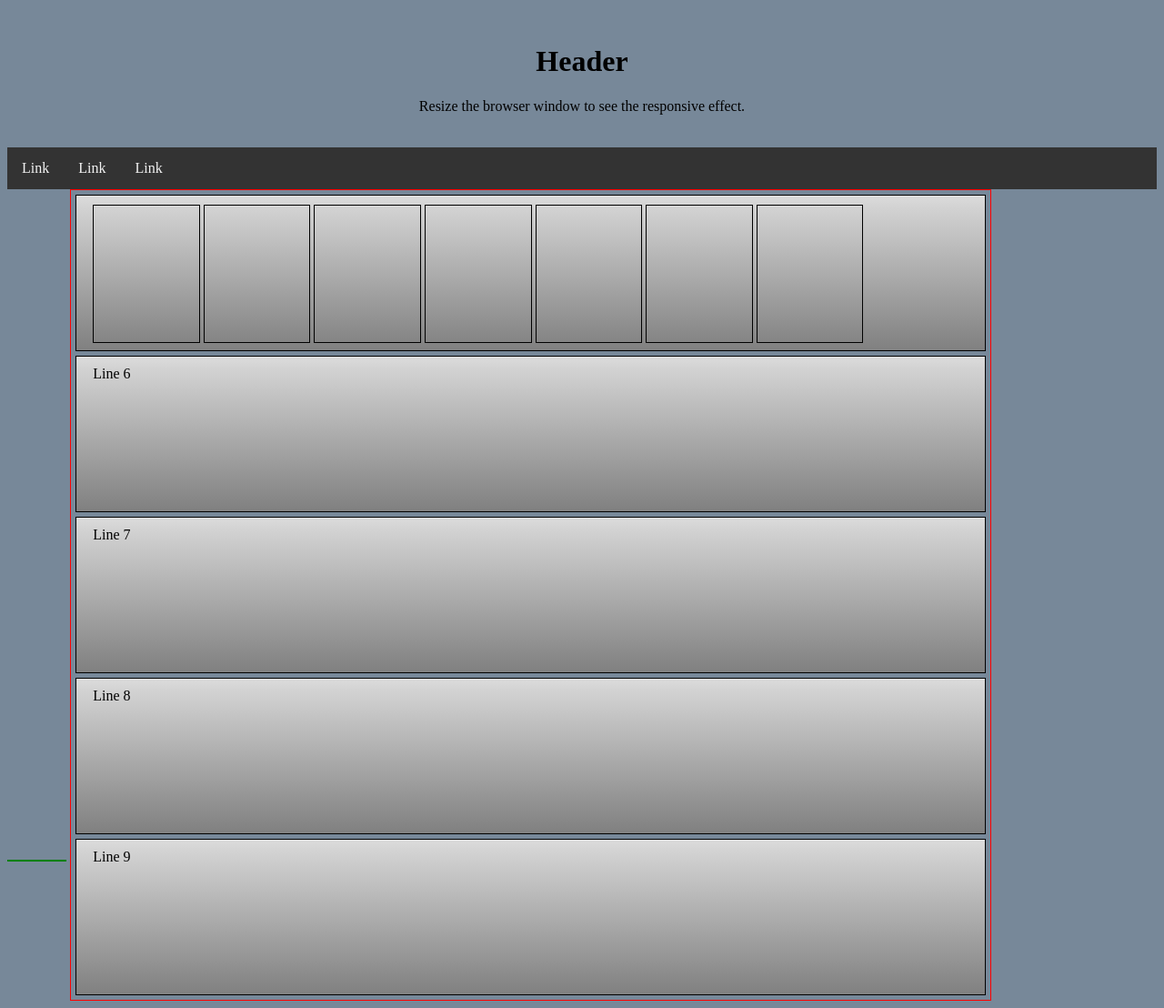
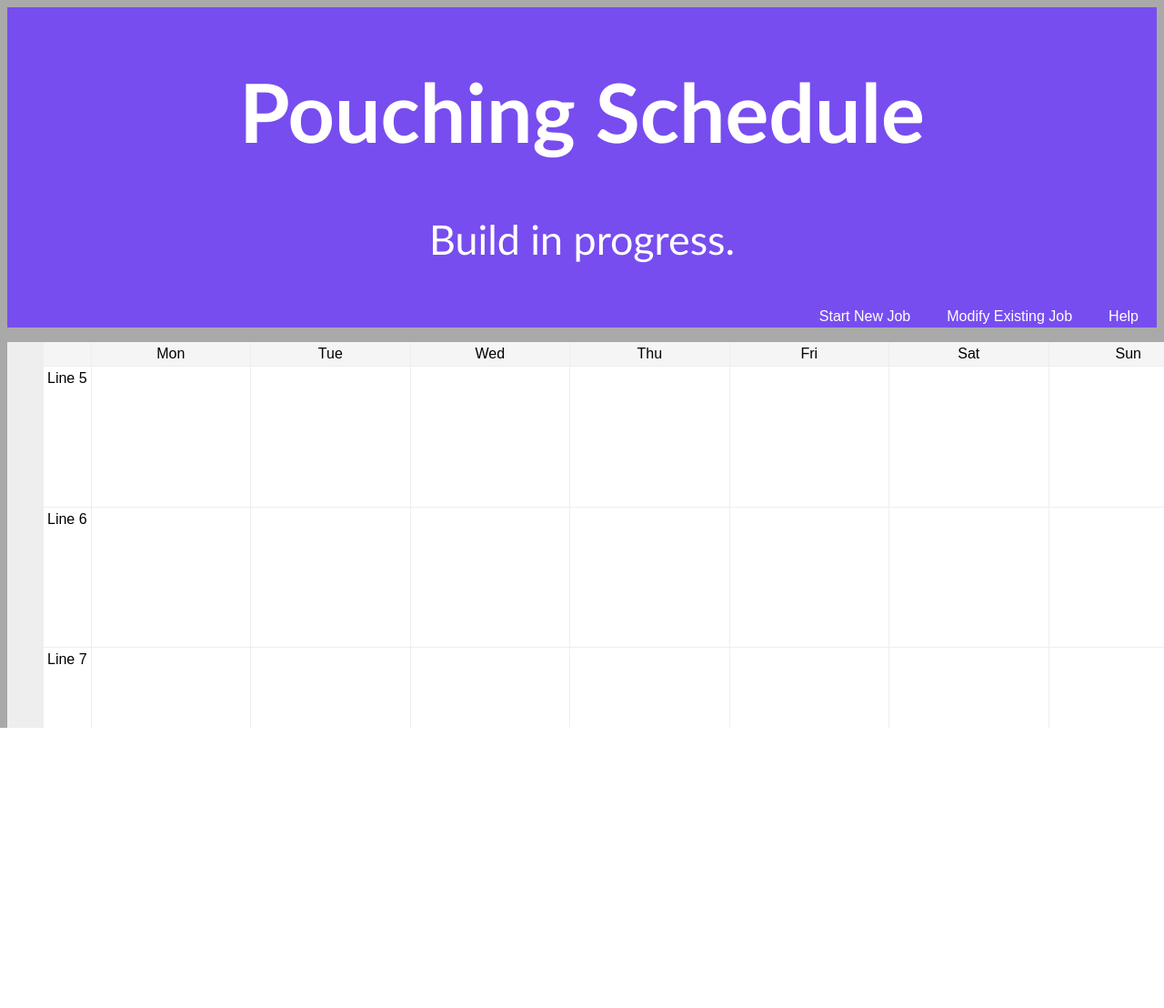
Before and after one commit to gsfran/qmfg-tools, a Flask app: template templates/index.html in a window 1280 px wide. Shown: the whole page at 91% size. After the commit the page ends 800 px from the top, so only its background shows below. Run offline with Flask 2, Linux system fonts and the light colour scheme; the template is opened without the code that fills it, so the values that code supplies are empty.

Commit message:
building out webapp scheduler

```diff
--- a/main.py
+++ b/main.py
@@ -1,3 +1,4 @@
+import os
 import jyserver.Flask as jsf
 from flask import Flask, render_template
 
@@ -17,8 +18,9 @@ class App:
 def index():
     return App.render(render_template('index.html'))
 
+
 if __name__ == '__main__':
 
-    app.run(host='10.25.20.153', port=5000, debug=True)
+    # app.run(host='10.25.20.153', port=5000, debug=True)
 
-    # app.run(host='127.0.0.1', port=5000, debug=True)
+    app.run(host='127.0.0.1', port=8080, debug=True)
--- a/static/main.css
+++ b/static/main.css
@@ -1,71 +1,175 @@
 body {
-    background-color: lightslategrey;
+    background-color: darkgrey;
+    font: 1em sans-serif;
 }
 
+/* Page Header */
 .header {
+    font-family: 'Trebuchet MS', 'Lucida Sans Unicode', 'Lucida Grande', 'Lucida Sans', Arial, sans-serif;
+    /* font-family:Verdana, Geneva, Tahoma, sans-serif; */
+    /* font-family: system-ui, -apple-system, BlinkMacSystemFont, 'Segoe UI', Roboto, Oxygen, Ubuntu, Cantarell, 'Open Sans', 'Helvetica Neue', sans-serif; */
+    font-size: 280%;
+    /* font-size: 48px; */
+    color: #ffffff;
     text-align: center;
-    padding: 20px;
+    background-color: #774def;
+    padding: 1px;
 }
 
- /* The navbar container */
+/* Top Navigation Bar */
 .topnav {
     overflow: hidden;
-    background-color: #333;
+    background-color: #774def;
 }
 
-  /* Navbar links */
+/* Navbar Links */
 .topnav a {
-    float: left;
+    float: right;
+    margin: 3px;
     display: block;
-    color: #f2f2f2;
-    text-align: center;
-    padding: 14px 16px;
+    color: #ffffff;
+    text-align:justify;
     text-decoration: none;
+    margin-right: 20px;
+    margin-left: 20px;
 }
 
 /* Links - change color on hover */
 .topnav a:hover {
-    background-color: #ddd;
-    color: black;
+    background-color: #ffffff;
+    font-weight: bold;
+    color: #774def;
 }
 
-.main_row {
-    border: 1px solid yellow;
-}
-
-.poucher_row {
-    width: auto;
-    height: 150px;
-    margin: 5px;
-    border: 1.8px solid black;
-    padding: 10px 18px;
-    background-image: linear-gradient(180deg, gainsboro, lightgray 7%, grey);
-}
-
-.poucher_column {
-    width: 80%;
-    display: inline-block;
-    border: 1px solid red;
-}
-
-.day_block {
-    width: 12%;
-    height: 100%;
-    display: inline-block;
-    border: 1px solid black;
-}
-
-.left_column {
-    width: 5%;
-    height: 100%;
+/* Left  Sidebar */
+.sidebar {
+    width: 10%;
+    height: auto;
     border: 1px solid green;
     display: inline-block;
 }
 
+/* Weekly Calendar Views */
+.calendar {
+    display: grid;
+    grid-gap: 1px;
+    background-color: #eee;
+    position: fixed;
+    width: 100%;
+    height: 100%;
+}
+
+.weekly-byline {
+    grid-template-columns:
+        [machine] auto [mon] 1fr [tue] 1fr [wed] 1fr [thu] 1fr [fri] 1fr [sat] 1fr [sun] 1fr [end-col];
+    grid-template-rows:
+        [day] auto
+        [line_5] 1fr
+        [line_6] 1fr
+        [line_7] 1fr
+        [line_8] 1fr
+        [line_9] 1fr
+        [end-row];
+}
+
+/* Use a Stacked Area Chart, separated by line. */
+/* .weekly-byproduct {
+    display: grid;
+} */
+
+/* GENERAL ITEM SETUP */
+.calendar li {
+    background-color: #ffffff;
+    padding: 0.25em;
+    display: inline-block;
+}
+
+/* ITEM TYPES */
+li.day,
+li.time,
+li.corner {
+    background-color: #f5f5f5;
+}
+
+li.day {
+    text-align: center;
+}
+
+li.time {
+    text-align: right;
+    vertical-align: bottom;
+}
+
+li.job {
+    background-color: #82caaf;
+    position: absolute;
+    height: 100%;
+    width: 100%;
+}
+
+/* CATEGORIES */
+.job.blue_product {
+    background-color: deepskyblue;
+}
+
+.job.green_product {
+    background-color: yellowgreen;
+}
+
+/* DAY HEADINGS */
+.mon {
+    grid-area: day / mon;
+}
+
+.tue {
+    grid-area: day / tue;
+}
+
+.wed {
+    grid-area: day / wed;
+}
+
+.thu {
+    grid-area: day / thu;
+}
+
+.fri {
+    grid-area: day / fri;
+}
+
+.sat {
+    grid-area: day / sat;
+}
+
+.sun {
+    grid-area: day / sun;
+}
+
+/* LINE HEADINGS */
+.line_5 {
+    grid-area: line_5 / machine;
+}
+
+.line_6 {
+    grid-area: line_6 / machine;
+}
+
+.line_7 {
+    grid-area: line_7 / machine;
+}
+
+.line_8 {
+    grid-area: line_8 / machine;
+}
+
+.line_9 {
+    grid-area: line_9 / machine;
+}
+
 .parking_lot {
-    width: 20%;
-    padding: 5px, 9px;
-    background-image: linear-gradient(90deg, gainsboro, lightgray 7%, grey);
+    width: auto;
+    height: auto;
+    background-image: linear-gradient(180deg, gainsboro, lightgray 7%, grey);
     border: 1px solid blue;
     display: inline-block;
 }
--- a/templates/index.html
+++ b/templates/index.html
@@ -5,42 +5,74 @@
         <link rel="stylesheet" href="/static/main.css" />
     </head>
     <body>
-
     <div class="header">
-        <h1>Header</h1>
-        <p>Resize the browser window to see the responsive effect.</p>
+        <h1>Pouching Schedule</h1>
+        <p>Build in progress.</p>
     </div>
 
     <div class="topnav">
-        <a href="#">Link</a>
-        <a href="#">Link</a>
-        <a href="#">Link</a>
+        <a href="/Help/">Help</a>
+        <a href="/Change/">Modify Existing Job</a>
+        <a href="/New/">Start New Job</a>
     </div>
 
+    <ul class="calendar weekly-byline">
 
-    <div class="left_column">
-        <div></div>
-    </div>
-    <div class="poucher_column">
-        <div class="poucher_row">
-            <div class="day_block"></div>
-            <div class="day_block"></div>
-            <div class="day_block"></div>
-            <div class="day_block"></div>
-            <div class="day_block"></div>
-            <div class="day_block"></div>
-            <div class="day_block"></div>
-        </div>
-        <div class="poucher_row">Line 6
-        </div>
-        <div class="poucher_row">Line 7
-        </div>
-        <div class="poucher_row">Line 8
-        </div>
-        <div class="poucher_row">Line 9
-        </div>
-    </div>
+        <!--  WEEK DAYS  -->
+        <li class="day mon">Mon</li>
+        <li class="day tue">Tue</li>
+        <li class="day wed">Wed</li>
+        <li class="day thu">Thu</li>
+        <li class="day fri">Fri</li>
+        <li class="day sat">Sat</li>
+        <li class="day sun">Sun</li>
 
+        <!--  PRODUCTION LINES  -->
+        <li class="line_5">Line 5</li>
+        <li class="line_6">Line 6</li>
+        <li class="line_7">Line 7</li>
+        <li class="line_8">Line 8</li>
+        <li class="line_9">Line 9</li>
+
+        <!--  TOP LEFT CORNER FILLER  -->
+        <li class="corner"></li>
+
+        <!--  EMPTY CELL FILLERS -->
+        <li></li>
+        <li></li>
+        <li></li>
+        <li></li>
+        <li></li>
+        <li></li>
+        <li></li>
+        <li></li>
+        <li></li>
+        <li></li>
+        <li></li>
+        <li></li>
+        <li></li>
+        <li></li>
+        <li></li>
+        <li></li>
+        <li></li>
+        <li></li>
+        <li></li>
+        <li></li>
+        <li></li>
+        <li></li>
+        <li></li>
+        <li></li>
+        <li></li>
+        <li></li>
+        <li></li>
+        <li></li>
+        <li></li>
+        <li></li>
+        <li></li>
+        <li></li>
+        <li></li>
+        <li></li>
+        <li></li>
+    </ul>
     </body>
 </html>
-<div></div>
```
Also changed, not shown: helpful_info.txt (added, +11 -0 lines). Lines whose indentation alone changed are shown as unchanged.
